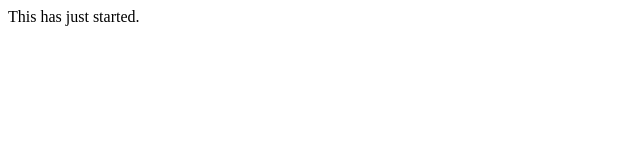
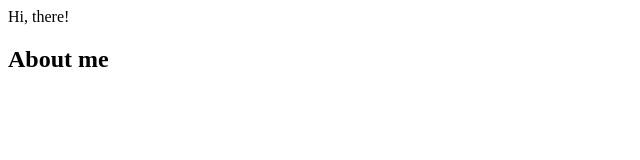
Before and after one commit to ekam-brar-1/Portfolio, a plain HTML site: page index.html in a window 1280 px wide. Shown: the whole page, without its empty margins (0-640 px from the left). Drawn offline with Linux system fonts and the light colour scheme.

Commit message:
started building the website

```diff
--- a/index.html
+++ b/index.html
@@ -6,6 +6,11 @@
     <title>Document</title>
 </head>
 <body>
-    This has just started.
+    <header> Hi, there!</header>
+    <main>
+        <div class="aboutme">
+            <h2> About me </h2>
+        </div>
+    </main>
 </body>
 </html>
```
